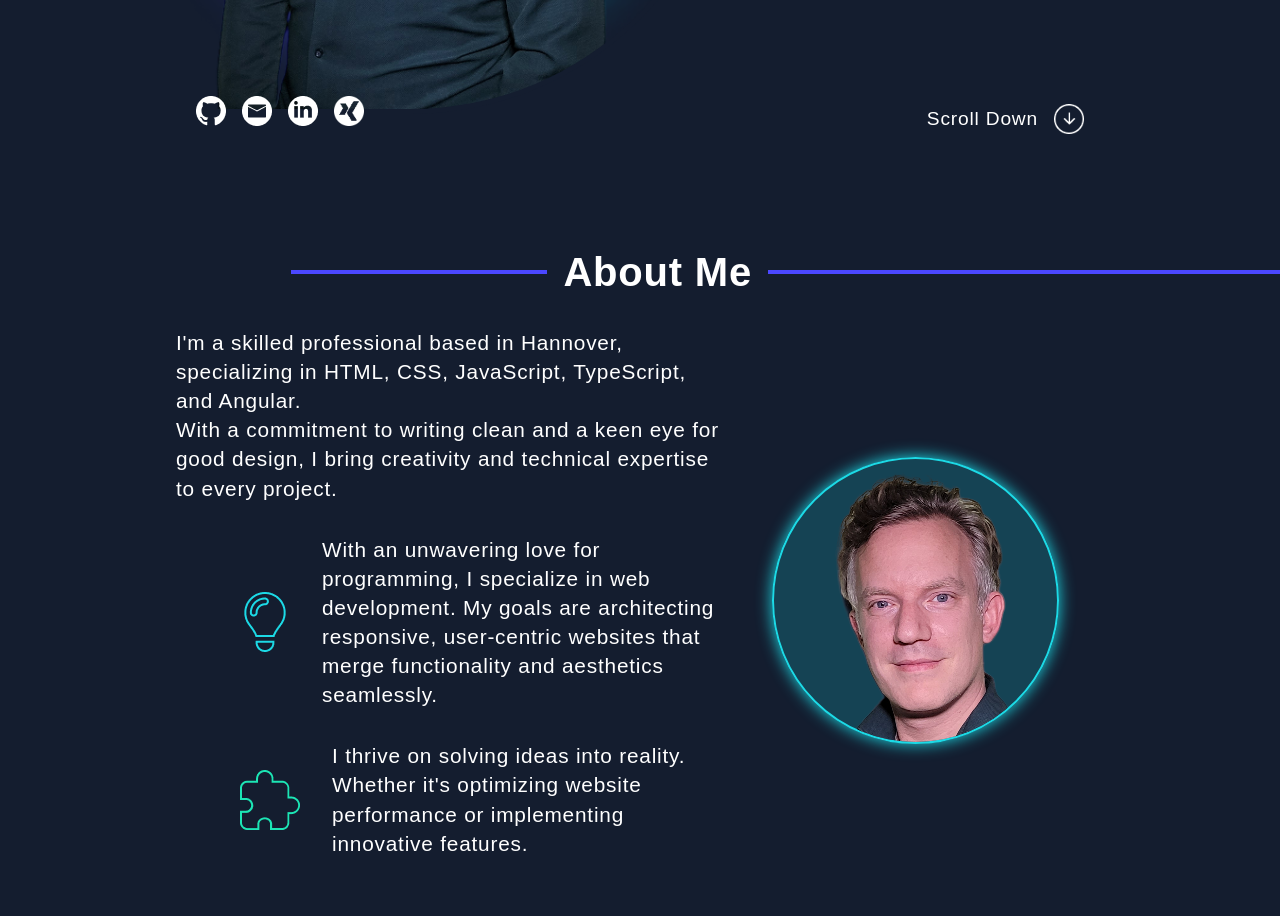
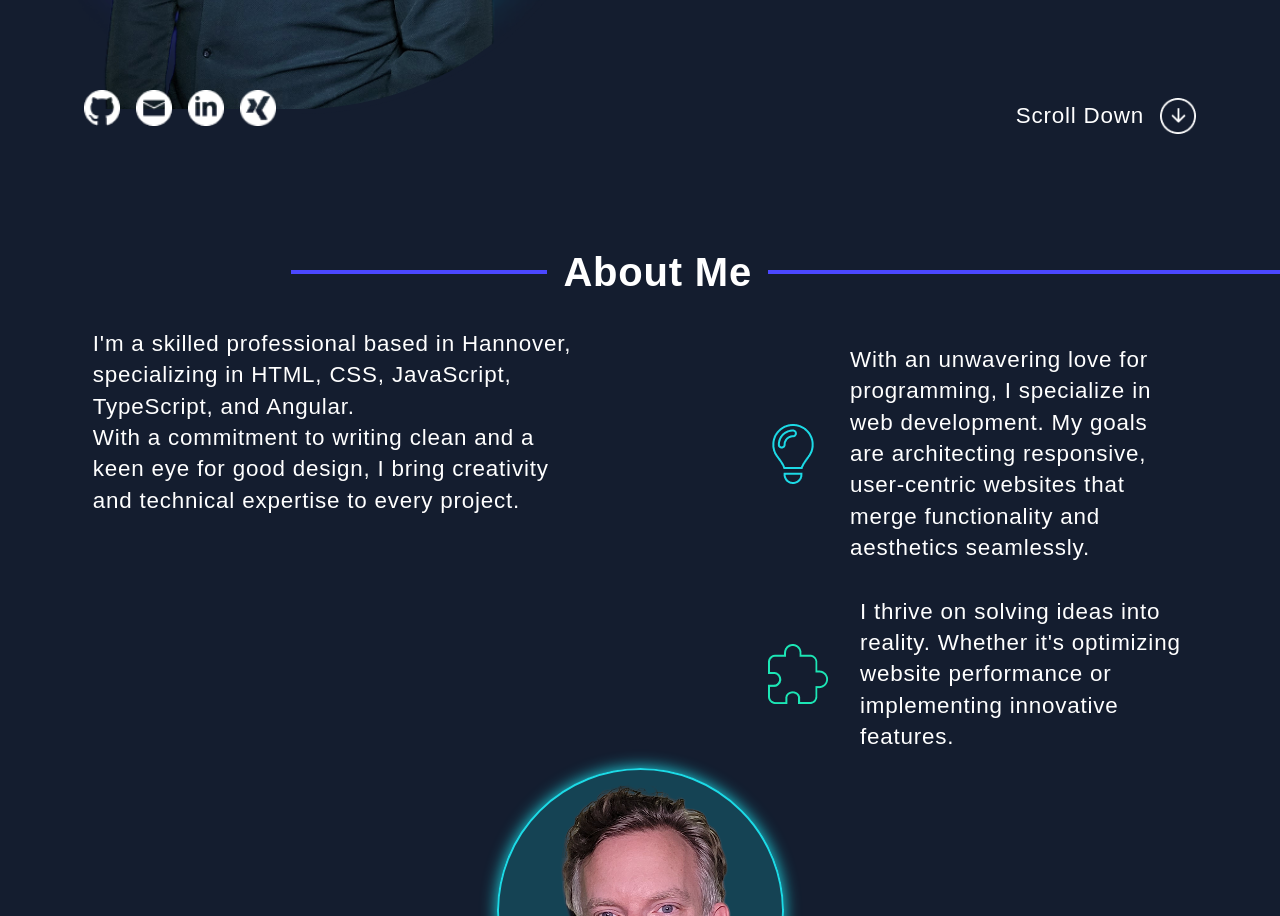
Before and after one commit to felianfilian/portfolio, an Angular app: page /#/ in a window 1280 px wide. Shown: the part 616-1532 px from the top of the page. Built offline with nearby package versions, Linux system fonts and the light colour scheme.

Commit message:
page width correction

```diff
--- a/src/app/header/header.component.html
+++ b/src/app/header/header.component.html
@@ -1,9 +1,9 @@
 <section id="main-header">
   <div class="header-content content-width">
-    <div class="fs-24">
+    <h3>
       <span class="first-letter">D</span>ENNIS
       <span class="first-letter">S</span>CHMALSTIEG
-    </div>
+    </h3>
     <img
       src="./assets/icons/menü-50.png"
       class="menu-burger"
--- a/src/app/header/header.component.scss
+++ b/src/app/header/header.component.scss
@@ -33,7 +33,7 @@
 #main-menu {
   display: flex;
   justify-content: space-between;
-  gap: 20px;
+  gap: 24px;
 }
 
 #mobile-menu {
@@ -46,6 +46,8 @@
 #main-menu a {
   text-decoration: none;
   color: #fff;
+
+  white-space: nowrap;
 }
 
 #main-menu a:hover {
--- a/src/app/section01-hero/section01-hero.component.scss
+++ b/src/app/section01-hero/section01-hero.component.scss
@@ -19,7 +19,7 @@
 .hero-title {
   position: absolute;
   top: 20vh;
-  right: 0;
+  right: 10%;
   width: 400px;
   filter: drop-shadow(0 0 8px $bg01);
 }
@@ -69,9 +69,22 @@
   gap: 16px;
 }
 
+.social-buttons {
+  img {
+    width: 36px;
+    height: 36px;
+  }
+}
+
 .icon-down {
-  width: 30px;
-  height: 30px;
+  width: 36px;
+  height: 36px;
+}
+
+@media (max-width: 1200px) {
+  .hero-title {
+    right: 0;
+  }
 }
 
 @media (max-width: 992px) {
@@ -112,13 +125,20 @@
   }
 }
 
+@media (max-width: 576px) {
+  .scroll-text {
+    display: none;
+  }
+}
+
 @media (max-width: 450px) {
   h2 {
-    font-size: 1.8rem;
+    font-size: 2.5rem;
   }
 
   .img-profile {
     margin-top: 5vh;
+    margin-left: -200px;
   }
 
   .social-buttons {
@@ -129,10 +149,6 @@
     }
   }
 
-  .scroll-text {
-    display: none;
-  }
-
   .icon-down {
     width: 36px;
     height: 36px;
--- a/src/app/section02-about/section02-about.component.html
+++ b/src/app/section02-about/section02-about.component.html
@@ -10,9 +10,8 @@
   </div>
 
   <div class="section-area">
-    <div class="about-container content-width">
-      <div class="about-description text-block">
-        <p>
+    <div class="about-01 content-width">
+      <div class="about-01-01 text-block">
         <span *ngIf="gs.lang == 'eng'"
           >I'm a skilled professional based in Hannover, specializing in HTML,
           CSS, JavaScript, TypeScript, and Angular.
@@ -27,16 +26,16 @@
           Mit dem Anspruch für sauberen Code und perfektes Design, bringe ich
           Kreativität und und technisches Fachwissen in jedes Projekt mit ein.
         </span>
-        </p>
-        <p></p>
+      </div>
 
+      <div class="about-01-02">
         <div class="benefit-container">
           <img
             class="icon-benefit"
             src="./assets/icons/bulb_green.png"
             alt=""
           />
-          <p>
+
           <span *ngIf="gs.lang == 'eng'">
             With an unwavering love for programming, I specialize in web
             development. My goals are architecting responsive, user-centric
@@ -45,18 +44,18 @@
           <span *ngIf="gs.lang == 'ger'"
             >Mit einer Leidenschaft zum Programmieren habe ich mich auf die
             Web-Entwicklung spezialisiert. Meine Ziele sind eine weboptimierte
-              Architektur und benutzerfreundliche Websites, die Funktionalität
-              und Ästhetik nahtlos miteinander verbinden.</span
+            Architektur und benutzerfreundliche Websites, die Funktionalität und
+            Ästhetik nahtlos miteinander verbinden.</span
           >
-          </p>
         </div>
+
         <div class="benefit-container">
           <img
             class="icon-benefit"
             src="./assets/icons/puzzle_green.png"
             alt=""
           />
-          <p>
+
           <span *ngIf="gs.lang == 'eng'"
             >I thrive on solving ideas into reality. Whether it's optimizing
             website performance or implementing innovative features.
@@ -66,11 +65,11 @@
             Optimierung der Leistung einer Website oder die Implementierung
             innovativer Funktionen.
           </span>
-          </p>
+        </div>
       </div>
     </div>
 
-      <div class="img-about">
+    <div class="about-02">
       <img
         class="img-profile-head"
         src="./assets/ds_profile/profile_01_head_01.png"
@@ -78,5 +77,4 @@
       />
     </div>
   </div>
-  </div>
 </section>
--- a/src/app/section02-about/section02-about.component.scss
+++ b/src/app/section02-about/section02-about.component.scss
@@ -1,13 +1,25 @@
 @import "src/assets/global-scss.scss";
 
-.about-container {
+.about-01 {
   display: flex;
   justify-content: space-between;
   flex-wrap: wrap;
+
+  gap: 128px;
 }
 
-.about-description {
-  max-width: 550px;
+.about-01-01 {
+  flex: 1;
+  min-width: 450px;
+}
+
+.about-01-02 {
+  flex: 1;
+  min-width: 450px;
+}
+
+.about-02 {
+  flex: 1;
 }
 
 .benefit-container {
@@ -21,16 +33,11 @@
   margin-right: 32px;
 }
 
-.img-about {
-  display: flex;
-  justify-content: center;
-  align-items: center;
-  flex-grow: 1;
-}
-
 .img-profile-head {
   min-width: 200px;
   max-width: 350px;
+
+  margin-top: 16px;
 
   border: 2px solid $color01;
   border-radius: 50%;
@@ -41,13 +48,12 @@
 }
 
 @media (max-width: 992px) {
-  .about-container {
+  .about-01 {
     justify-content: center;
+    width: 100%;
   }
-  .about-description {
-    max-width: 100%;
-  }
-  .img-about {
+
+  .about-02 {
     display: none;
   }
 }
--- a/src/app/section03-skills/section03-skills.component.scss
+++ b/src/app/section03-skills/section03-skills.component.scss
@@ -16,6 +16,8 @@
   gap: 8px;
 
   padding: 16px;
+
+  white-space: nowrap;
 }
 
 .skill-element img {
--- a/src/app/section05-contact/section05-contact.component.html
+++ b/src/app/section05-contact/section05-contact.component.html
@@ -1,4 +1,4 @@
-<section id="section-contact">
+<section id="section-contact" style="position: relative; top: -80px">
   <div class="title-line">
     <div class="bg-line width-40p"></div>
     <h2 class="dark-bg">Contact</h2>
@@ -40,7 +40,7 @@
       <input
         class="button-01 btn-blue"
         type="submit"
-        value="senden"
+        [value]="gs.lang == 'eng' ? 'Send Mail' : 'Nachricht senden'"
         #sendbutton
       />
     </form>
--- a/src/styles.scss
+++ b/src/styles.scss
@@ -9,7 +9,7 @@ body {
   background-color: $bg01;
   color: white;
   font-family: Arial, Helvetica, sans-serif;
-  font-size: 1.2rem;
+  font-size: 1.4rem;
   letter-spacing: 0.8px;
   line-height: 1.4;
 }
@@ -178,8 +178,9 @@ section {
 
 // global content width
 .content-width {
-  width: 928px;
-  margin: 0 32px;
+  box-sizing: border-box;
+  width: 90%;
+  margin: 0 5%;
 }
 
 // blocks with many lines of text
@@ -238,6 +239,12 @@ section {
   background-color: $color02;
 }
 
+@media (max-width: 992px) {
+  .content-width {
+    margin: 0 32px;
+  }
+}
+
 @media (max-width: 576px) {
   .text-block {
     justify-content: center;
```
Lines whose indentation alone changed are shown as unchanged.
